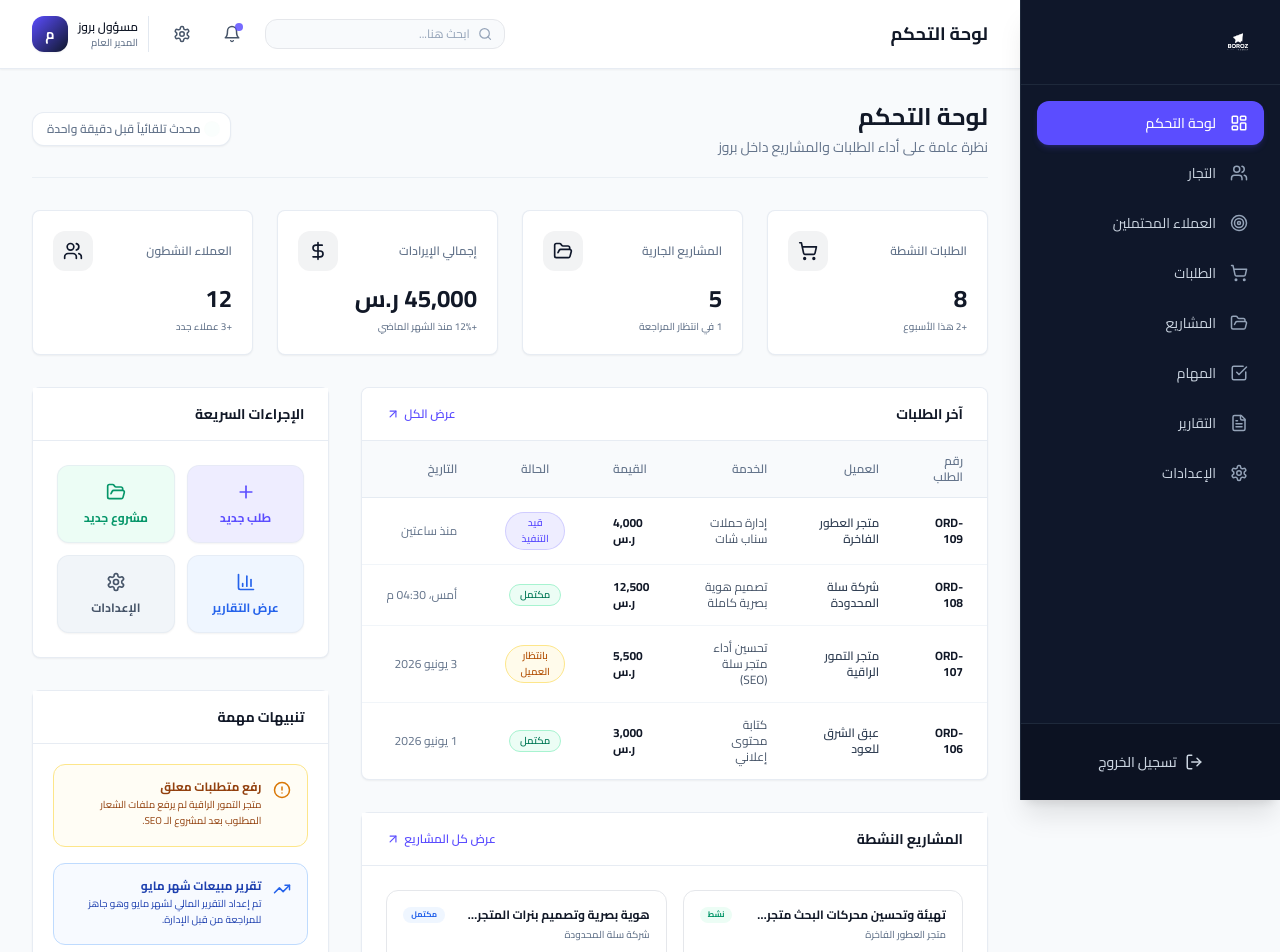
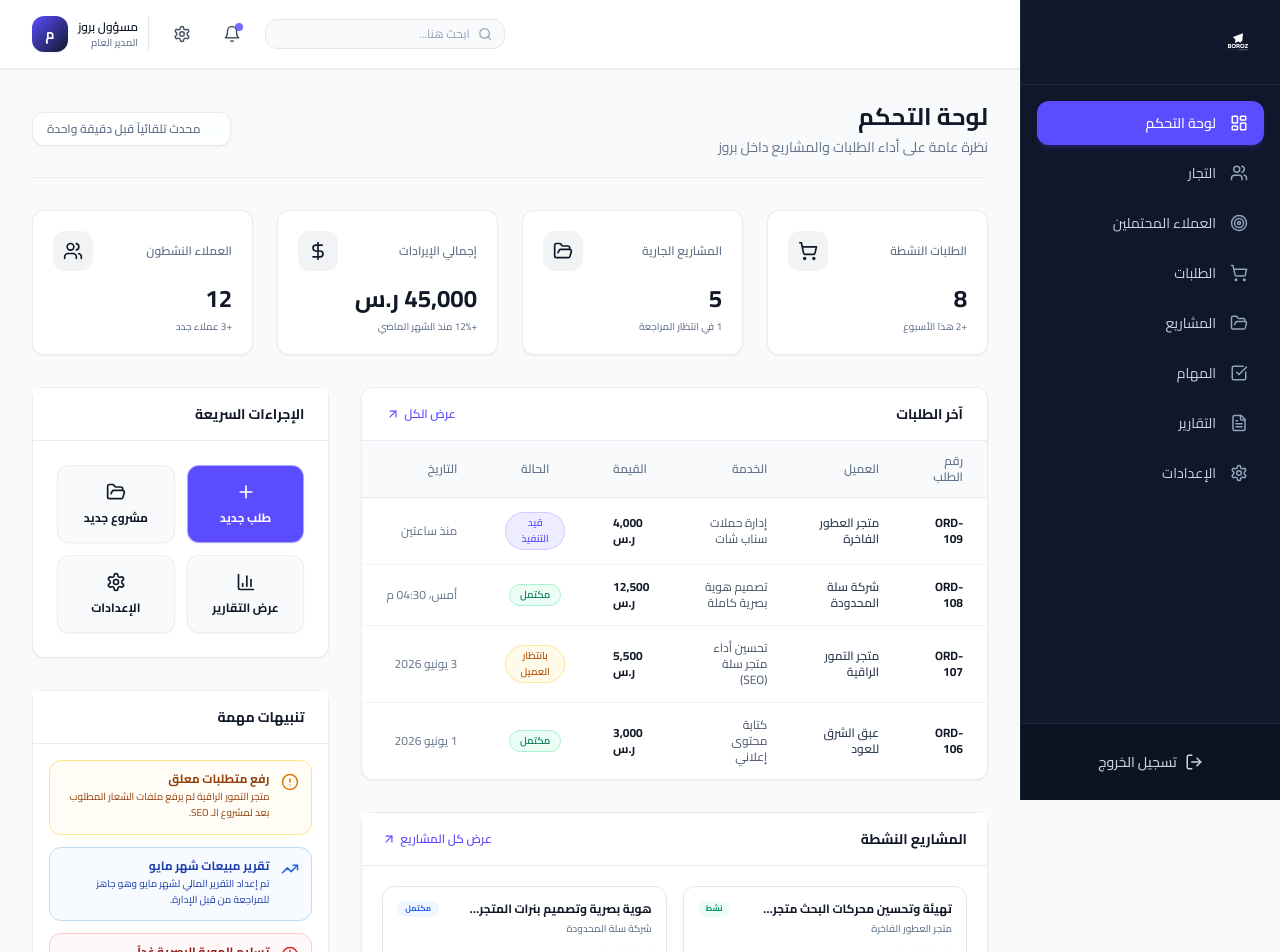
Before and after one commit to shanber/BOROZ-AGANCY, a Next.js app: page /dashboard in a window 1280 px wide. Shown: the top 952 px of the page. Built offline with nearby package versions, Linux system fonts and the light colour scheme; what tailwindcss-rtl would draw is missing.

Commit message:
style: Refine layout, cards padding, and add page title headers

```diff
--- a/app/components/layout/DashboardLayoutShell.tsx
+++ b/app/components/layout/DashboardLayoutShell.tsx
@@ -3,27 +3,13 @@
 import React, { useState } from 'react';
 import { Sidebar } from '../ui/Sidebar';
 import { Topbar } from '../ui/Topbar';
-import { usePathname } from 'next/navigation';
 
 interface DashboardLayoutShellProps {
   children: React.ReactNode;
 }
 
-const routeTitles: Record<string, string> = {
-  '/dashboard': 'لوحة التحكم',
-  '/dashboard/merchants': 'التجار',
-  '/dashboard/leads': 'العملاء المحتملين',
-  '/dashboard/orders': 'الطلبات',
-  '/dashboard/projects': 'المشاريع',
-  '/dashboard/tasks': 'المهام',
-  '/dashboard/reports': 'التقارير',
-  '/dashboard/settings': 'الإعدادات',
-};
-
 export function DashboardLayoutShell({ children }: DashboardLayoutShellProps) {
   const [sidebarOpen, setSidebarOpen] = useState(false);
-  const pathname = usePathname();
-  const title = routeTitles[pathname] || 'لوحة التحكم';
 
   return (
     <div className="flex min-h-screen bg-[#F8FAFC] text-[#111827] overflow-x-hidden relative">
@@ -41,7 +27,7 @@ export function DashboardLayoutShell({ children }: DashboardLayoutShellProps) {
       {/* Main content wrapper */}
       <div className="flex-1 flex flex-col min-w-0 md:pr-[260px] transition-all duration-300 min-h-screen">
         {/* Topbar */}
-        <Topbar title={title} onToggleSidebar={() => setSidebarOpen(!sidebarOpen)} />
+        <Topbar onToggleSidebar={() => setSidebarOpen(!sidebarOpen)} />
 
         {/* Content */}
         <main className="flex-1 p-4 md:p-8 overflow-y-auto">
--- a/app/components/ui/Sidebar.tsx
+++ b/app/components/ui/Sidebar.tsx
@@ -44,12 +44,12 @@ export function Sidebar({ isOpen, onClose }: SidebarProps) {
 
   return (
     <aside
-      className={`fixed right-0 top-0 h-screen w-[260px] bg-[#0F172A] text-slate-300 border-l border-slate-800 shadow-xl z-50 flex flex-col transition-transform duration-300 ease-in-out md:translate-x-0 ${
+      className={`fixed right-0 top-0 h-screen w-[260px] bg-[#0F172A] text-slate-300 border-l border-slate-800 z-50 flex flex-col transition-transform duration-300 ease-in-out md:translate-x-0 ${
         isOpen ? 'translate-x-0' : 'translate-x-full'
       }`}
     >
       {/* Header / Logo */}
-      <div className="p-6 border-b border-slate-800 flex items-center justify-between">
+      <div className="p-6 border-b border-slate-800 flex items-center justify-between shrink-0">
         <Link
           href="/dashboard"
           onClick={onClose}
@@ -67,7 +67,7 @@ export function Sidebar({ isOpen, onClose }: SidebarProps) {
       </div>
 
       {/* Navigation */}
-      <nav className="flex-1 flex flex-col gap-1.5 p-4 overflow-y-auto">
+      <nav className="flex-1 flex flex-col gap-1.5 p-4 overflow-y-auto min-h-0">
         {navItems.map((item) => {
           const Icon = item.icon;
           const active = isActive(item.href);
@@ -98,7 +98,7 @@ export function Sidebar({ isOpen, onClose }: SidebarProps) {
       </nav>
 
       {/* Logout / User Info footer */}
-      <div className="p-4 border-t border-slate-800 bg-[#0c1222]">
+      <div className="p-4 border-t border-slate-800 bg-[#0c1222] shrink-0">
         <button className="flex items-center justify-center gap-2 w-full px-4 py-3 text-sm font-medium text-slate-450 hover:text-white hover:bg-slate-800 rounded-xl transition-colors">
           <LogOut size={18} />
           <span className="font-sans">تسجيل الخروج</span>
--- a/app/components/ui/Topbar.tsx
+++ b/app/components/ui/Topbar.tsx
@@ -3,16 +3,15 @@
 import { Bell, Menu, Search, Settings } from 'lucide-react';
 
 interface TopbarProps {
-  title: string;
   userName?: string;
   onToggleSidebar: () => void;
 }
 
-export function Topbar({ title, userName = 'مسؤول بروز', onToggleSidebar }: TopbarProps) {
+export function Topbar({ userName = 'مسؤول بروز', onToggleSidebar }: TopbarProps) {
   return (
     <header className="sticky top-0 z-30 bg-white/95 border-b border-slate-200/80 shadow-sm backdrop-blur-md">
       <div className="flex items-center justify-between px-4 md:px-8 py-4">
-        {/* Right side: Title & Sidebar toggle (aligned right in RTL) */}
+        {/* Right side: Sidebar toggle on mobile (aligned right in RTL) */}
         <div className="flex items-center gap-3">
           <button
             onClick={onToggleSidebar}
@@ -21,10 +20,6 @@ export function Topbar({ title, userName = 'مسؤول بروز', onToggleSideba
           >
             <Menu size={22} />
           </button>
-
-          <h1 className="text-base md:text-lg font-bold text-[#111827] font-sans truncate">
-            {title}
-          </h1>
         </div>
 
         {/* Left side: Search & User actions (aligned left in RTL) */}
--- a/app/dashboard/leads/page.tsx
+++ b/app/dashboard/leads/page.tsx
@@ -4,6 +4,15 @@ import { Card, CardBody } from '@/components/ui/Card';
 
 export default function LeadsPage() {
   return (
+    <div className="space-y-6 animate-fade-in">
+      {/* Header section inside page content */}
+      <div className="flex flex-col border-b border-slate-200/60 pb-5">
+        <h2 className="text-xl md:text-2xl font-bold text-[#111827] font-sans">العملاء المحتملين</h2>
+        <p className="text-xs md:text-sm text-[#64748B] mt-1 font-sans">
+          إدارة ومتابعة العملاء المهتمين بخدمات بروز
+        </p>
+      </div>
+
       <Card>
         <CardBody>
           <p className="text-center text-slate-600 py-8 font-sans">
@@ -11,5 +20,6 @@ export default function LeadsPage() {
           </p>
         </CardBody>
       </Card>
+    </div>
   );
 }
--- a/app/dashboard/merchants/page.tsx
+++ b/app/dashboard/merchants/page.tsx
@@ -4,6 +4,15 @@ import { Card, CardBody } from '@/components/ui/Card';
 
 export default function MerchantsPage() {
   return (
+    <div className="space-y-6 animate-fade-in">
+      {/* Header section inside page content */}
+      <div className="flex flex-col border-b border-slate-200/60 pb-5">
+        <h2 className="text-xl md:text-2xl font-bold text-[#111827] font-sans">التجار</h2>
+        <p className="text-xs md:text-sm text-[#64748B] mt-1 font-sans">
+          إدارة بيانات التجار المشتركين ومتابعة متطلباتهم
+        </p>
+      </div>
+
       <Card>
         <CardBody>
           <p className="text-center text-slate-600 py-8 font-sans">
@@ -11,5 +20,6 @@ export default function MerchantsPage() {
           </p>
         </CardBody>
       </Card>
+    </div>
   );
 }
--- a/app/dashboard/orders/page.tsx
+++ b/app/dashboard/orders/page.tsx
@@ -4,6 +4,15 @@ import { Card, CardBody } from '@/components/ui/Card';
 
 export default function OrdersPage() {
   return (
+    <div className="space-y-6 animate-fade-in">
+      {/* Header section inside page content */}
+      <div className="flex flex-col border-b border-slate-200/60 pb-5">
+        <h2 className="text-xl md:text-2xl font-bold text-[#111827] font-sans">الطلبات</h2>
+        <p className="text-xs md:text-sm text-[#64748B] mt-1 font-sans">
+          متابعة وإدارة الطلبات الواردة وتفاصيلها المالية والزمنية
+        </p>
+      </div>
+
       <Card>
         <CardBody>
           <p className="text-center text-slate-600 py-8 font-sans">
@@ -11,5 +20,6 @@ export default function OrdersPage() {
           </p>
         </CardBody>
       </Card>
+    </div>
   );
 }
--- a/app/dashboard/page.tsx
+++ b/app/dashboard/page.tsx
@@ -25,10 +25,10 @@ export default function DashboardPage() {
   ];
 
   const quickActions = [
-    { label: 'طلب جديد', href: '/dashboard/orders', icon: Plus, color: 'text-[#5B4DFF] bg-[#5B4DFF]/10 hover:bg-[#5B4DFF]/15' },
-    { label: 'مشروع جديد', href: '/dashboard/projects', icon: FolderOpen, color: 'text-emerald-600 bg-emerald-50 hover:bg-emerald-100' },
-    { label: 'عرض التقارير', href: '/dashboard/reports', icon: BarChart3, color: 'text-blue-600 bg-blue-50 hover:bg-blue-100' },
-    { label: 'الإعدادات', href: '/dashboard/settings', icon: Settings, color: 'text-slate-600 bg-slate-100 hover:bg-slate-200' },
+    { label: 'طلب جديد', href: '/dashboard/orders', icon: Plus, color: 'text-white bg-[#5B4DFF] hover:bg-[#4b3dff] shadow-sm shadow-[#5B4DFF]/10' },
+    { label: 'مشروع جديد', href: '/dashboard/projects', icon: FolderOpen, color: 'text-[#111827] bg-slate-50 border border-slate-200 hover:bg-slate-100' },
+    { label: 'عرض التقارير', href: '/dashboard/reports', icon: BarChart3, color: 'text-[#111827] bg-slate-50 border border-slate-200 hover:bg-slate-100' },
+    { label: 'الإعدادات', href: '/dashboard/settings', icon: Settings, color: 'text-[#111827] bg-slate-50 border border-slate-200 hover:bg-slate-100' },
   ];
 
   const recentOrders = [
@@ -153,17 +153,17 @@ export default function DashboardPage() {
 
           {/* Active Projects Grid */}
           <Card className="border border-slate-200/80 shadow-sm">
-            <CardHeader className="flex justify-between items-center bg-white border-b border-slate-200/80 px-6 py-4">
+            <CardHeader className="flex justify-between items-center bg-white border-b border-slate-200/80 px-5 py-4">
               <h3 className="font-bold text-sm text-[#111827] font-sans">المشاريع النشطة</h3>
               <Link href="/dashboard/projects" className="text-xs text-[#5B4DFF] font-semibold hover:underline flex items-center gap-1 font-sans">
                 عرض كل المشاريع
                 <ArrowUpRight size={14} />
               </Link>
             </CardHeader>
-            <CardBody className="p-6">
+            <CardBody className="p-4 md:p-5">
               <div className="grid grid-cols-1 md:grid-cols-2 gap-4">
                 {activeProjects.map((project, idx) => (
-                  <div key={idx} className="border border-slate-150 rounded-xl p-4 space-y-3 hover:border-slate-350 transition-colors bg-white">
+                  <div key={idx} className="border border-slate-150 rounded-xl p-3.5 space-y-3 hover:border-slate-350 transition-colors bg-white">
                     <div className="flex items-start justify-between gap-2">
                       <div className="space-y-1">
                         <h4 className="font-bold text-xs text-[#111827] font-sans line-clamp-1">{project.name}</h4>
@@ -224,7 +224,7 @@ export default function DashboardPage() {
             <CardHeader className="bg-white border-b border-slate-200/80 px-6 py-4">
               <h3 className="font-bold text-sm text-[#111827] font-sans">تنبيهات مهمة</h3>
             </CardHeader>
-            <CardBody className="p-5 space-y-4">
+            <CardBody className="p-4 space-y-3">
               {alerts.map((alert, idx) => {
                 const Icon = alert.icon;
                 let borderTheme = 'border-amber-200 bg-amber-50/50 text-amber-800';
@@ -237,7 +237,7 @@ export default function DashboardPage() {
                   iconColor = 'text-blue-600';
                 }
                 return (
-                  <div key={idx} className={`p-4 border rounded-xl flex gap-3 ${borderTheme}`}>
+                  <div key={idx} className={`p-3 border rounded-xl flex gap-3 ${borderTheme}`}>
                     <div className={`${iconColor} shrink-0`}>
                       <Icon size={18} />
                     </div>
--- a/app/dashboard/projects/page.tsx
+++ b/app/dashboard/projects/page.tsx
@@ -4,6 +4,15 @@ import { Card, CardBody } from '@/components/ui/Card';
 
 export default function ProjectsPage() {
   return (
+    <div className="space-y-6 animate-fade-in">
+      {/* Header section inside page content */}
+      <div className="flex flex-col border-b border-slate-200/60 pb-5">
+        <h2 className="text-xl md:text-2xl font-bold text-[#111827] font-sans">المشاريع</h2>
+        <p className="text-xs md:text-sm text-[#64748B] mt-1 font-sans">
+          استعراض وإدارة جميع المشاريع النشطة والمعلقة ونسب إنجازها
+        </p>
+      </div>
+
       <Card>
         <CardBody>
           <p className="text-center text-slate-600 py-8 font-sans">
@@ -11,5 +20,6 @@ export default function ProjectsPage() {
           </p>
         </CardBody>
       </Card>
+    </div>
   );
 }
--- a/app/dashboard/reports/page.tsx
+++ b/app/dashboard/reports/page.tsx
@@ -4,6 +4,15 @@ import { Card, CardBody } from '@/components/ui/Card';
 
 export default function ReportsPage() {
   return (
+    <div className="space-y-6 animate-fade-in">
+      {/* Header section inside page content */}
+      <div className="flex flex-col border-b border-slate-200/60 pb-5">
+        <h2 className="text-xl md:text-2xl font-bold text-[#111827] font-sans">التقارير</h2>
+        <p className="text-xs md:text-sm text-[#64748B] mt-1 font-sans">
+          تحليلات وتقارير أداء المبيعات والمشاريع والعملاء
+        </p>
+      </div>
+
       <Card>
         <CardBody>
           <p className="text-center text-slate-600 py-8 font-sans">
@@ -11,5 +20,6 @@ export default function ReportsPage() {
           </p>
         </CardBody>
       </Card>
+    </div>
   );
 }
--- a/app/dashboard/settings/page.tsx
+++ b/app/dashboard/settings/page.tsx
@@ -4,6 +4,15 @@ import { Card, CardBody } from '@/components/ui/Card';
 
 export default function SettingsPage() {
   return (
+    <div className="space-y-6 animate-fade-in">
+      {/* Header section inside page content */}
+      <div className="flex flex-col border-b border-slate-200/60 pb-5">
+        <h2 className="text-xl md:text-2xl font-bold text-[#111827] font-sans">الإعدادات</h2>
+        <p className="text-xs md:text-sm text-[#64748B] mt-1 font-sans">
+          إدارة إعدادات المنصة والحساب والخيارات العامة
+        </p>
+      </div>
+
       <Card>
         <CardBody>
           <p className="text-center text-slate-600 py-8 font-sans">
@@ -11,5 +20,6 @@ export default function SettingsPage() {
           </p>
         </CardBody>
       </Card>
+    </div>
   );
 }
--- a/app/dashboard/tasks/page.tsx
+++ b/app/dashboard/tasks/page.tsx
@@ -4,6 +4,15 @@ import { Card, CardBody } from '@/components/ui/Card';
 
 export default function TasksPage() {
   return (
+    <div className="space-y-6 animate-fade-in">
+      {/* Header section inside page content */}
+      <div className="flex flex-col border-b border-slate-200/60 pb-5">
+        <h2 className="text-xl md:text-2xl font-bold text-[#111827] font-sans">المهام</h2>
+        <p className="text-xs md:text-sm text-[#64748B] mt-1 font-sans">
+          تنظيم المهام اليومية لفريق العمل ومتابعة المواعيد النهائية
+        </p>
+      </div>
+
       <Card>
         <CardBody>
           <p className="text-center text-slate-600 py-8 font-sans">
@@ -11,5 +20,6 @@ export default function TasksPage() {
           </p>
         </CardBody>
       </Card>
+    </div>
   );
 }
--- a/app/globals.css
+++ b/app/globals.css
@@ -52,11 +52,11 @@ body {
 
   /* Cards */
   .card {
-    @apply bg-white rounded-lg border border-slate-200 shadow-sm;
+    @apply bg-white rounded-xl border border-slate-200/80 shadow-sm;
   }
 
   .card-header {
-    @apply px-6 py-4 border-b border-slate-200;
+    @apply px-6 py-4 border-b border-slate-200/80;
   }
 
   .card-body {
```
Also changed, not shown: 1 other file (tests, documents, lock files or other folders). Lines whose indentation alone changed are shown as unchanged.
